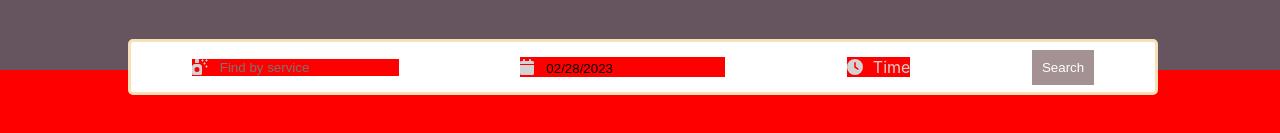
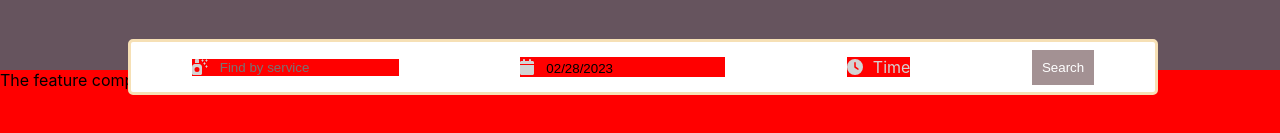
Before and after one commit to Victoria-Q-Le/booking-app-api, a React (Create React App) app in the folder client/: page / in a window 1280 px wide. Shown: the part 327-460 px from the top of the page. Built offline with nearby package versions, Linux system fonts and the light colour scheme; the HTML template or start-up script is replaced by a standard one.

Commit message:
featured compo

```diff
--- /dev/null
+++ b/client/src/components/featured/Featured.js
@@ -0,0 +1,12 @@
+import React from 'react'
+import "./featured.css"
+
+const Featured = () => {
+  return (
+    <div>
+      The feature component
+    </div>
+  )
+}
+
+export default Featured
--- a/client/src/pages/home/HomePage.js
+++ b/client/src/pages/home/HomePage.js
@@ -1,3 +1,4 @@
+import Featured from '../../components/featured/Featured'
 import Header from '../../components/header/Header'
 import Navbar from '../../components/navBar/Navbar'
 import './home.css'
@@ -7,6 +8,9 @@
     <div>
       <Navbar />
       <Header />
+      <div className='homeContainer'>
+        <Featured />
+      </div>
     </div>
   )
 }
```
Also changed, not shown: client/src/components/featured/featured.css (added).
